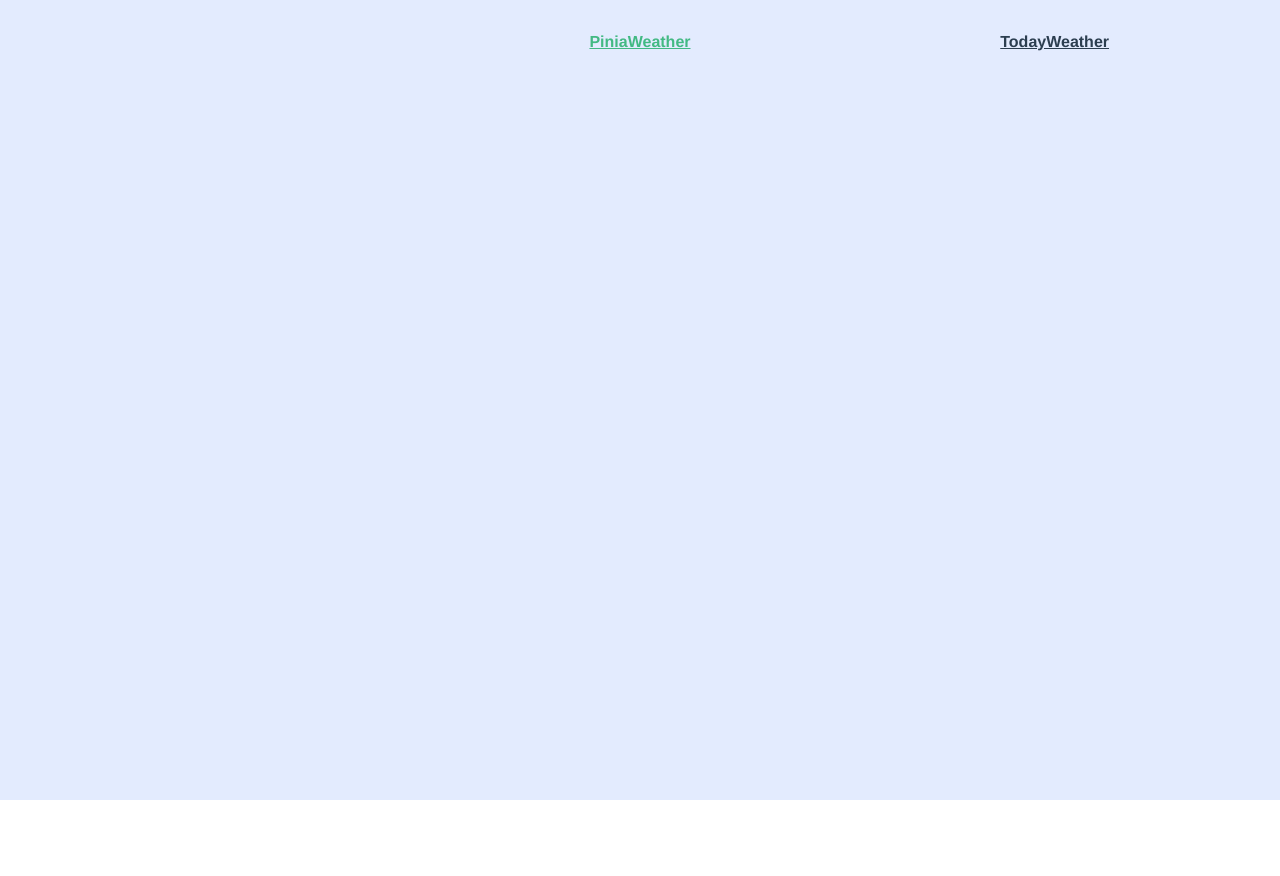
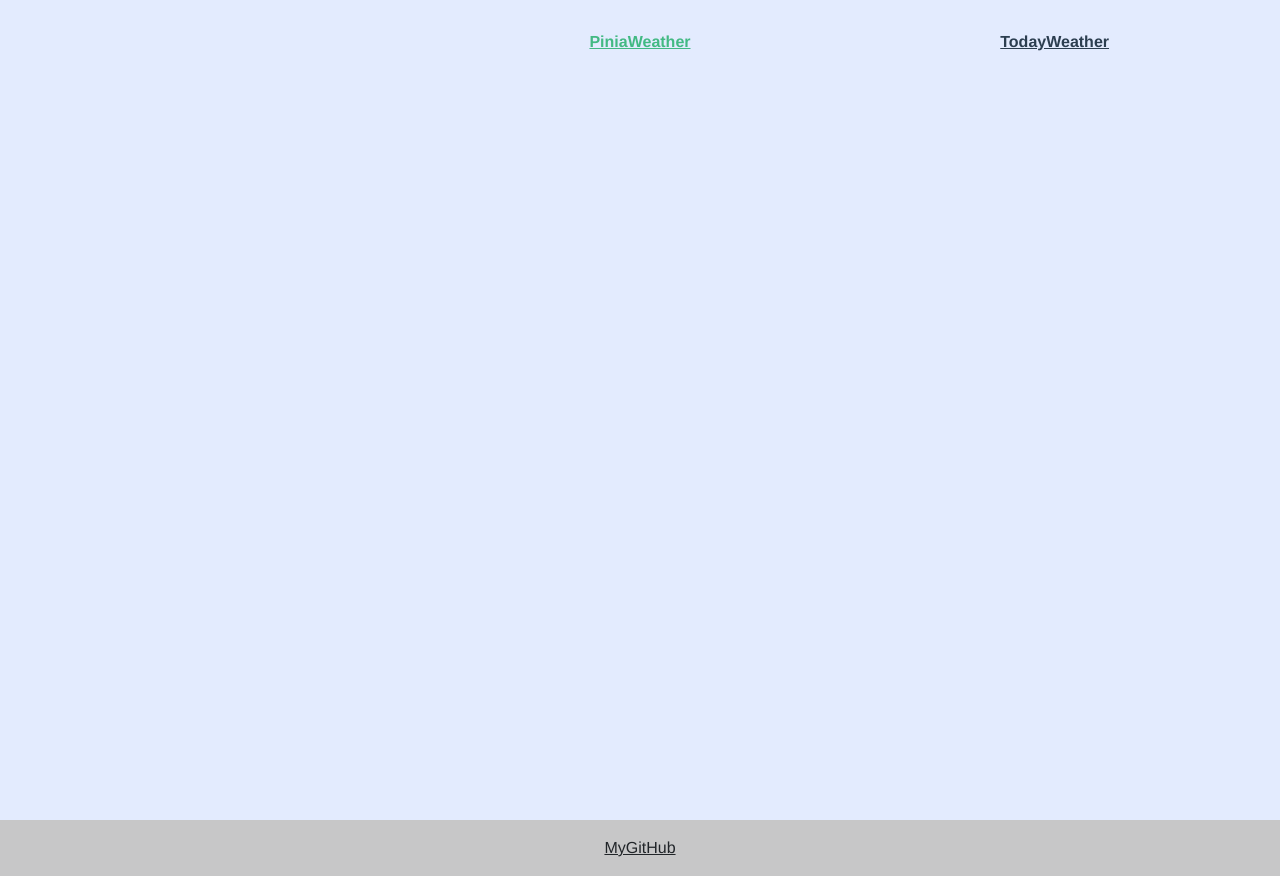
Before and after one commit to thechunlin/pinia-weather, a Vue app: page / in a window 1280 px wide. Before the commit the page ends 800 px from the top, so only its background shows below. Built offline with nearby package versions, Linux system fonts and the light colour scheme; no server answers.

Commit message:
feat: Footer 新增

```diff
--- a/src/App.vue
+++ b/src/App.vue
@@ -16,15 +16,19 @@
     </div>
   </nav>
   <router-view />
+  <footer-component />
 </template>
 
 <script>
 import { mapState } from 'pinia'
 import { useUserStore } from '@/store/user'
-
+import FooterComponent from './components/FooterComponent.vue'
 import moment from 'moment'
 
 export default {
+  components: {
+    FooterComponent
+  },
   computed: {
     ...mapState(useUserStore, [
       'history_url_base',
@@ -98,7 +102,6 @@ export default {
   -moz-osx-font-smoothing: grayscale;
   text-align: center;
   color: #2c3e50;
-  min-height: 100vh;
 }
 
 nav {
@@ -113,4 +116,8 @@ nav {
     }
   }
 }
+
+.container {
+  min-height: 90vh;
+}
 </style>
--- /dev/null
+++ b/src/components/FooterComponent.vue
@@ -0,0 +1,15 @@
+<template>
+  <footer class="bg-light text-center text-lg-start">
+    <!-- Copyright -->
+    <div class="text-center p-3" style="background-color: rgba(0, 0, 0, 0.2)">
+      <a class="text-dark" href="https://github.com/thechunlin/">MyGitHub</a>
+    </div>
+    <!-- Copyright -->
+  </footer>
+</template>
+
+<script>
+export default {
+  name: 'FooterComponent'
+}
+</script>
```
